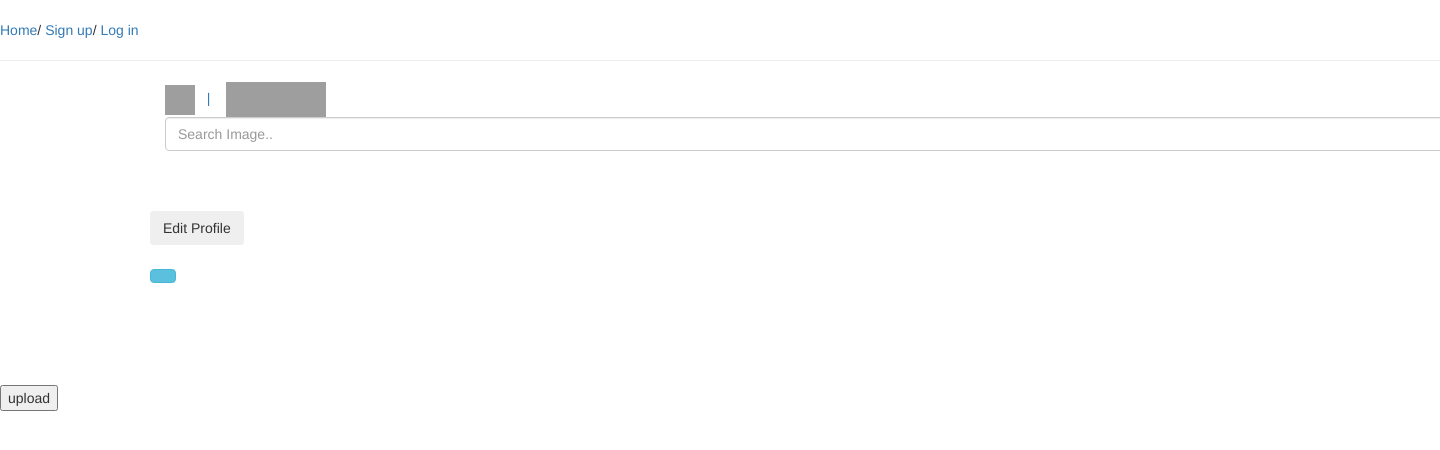
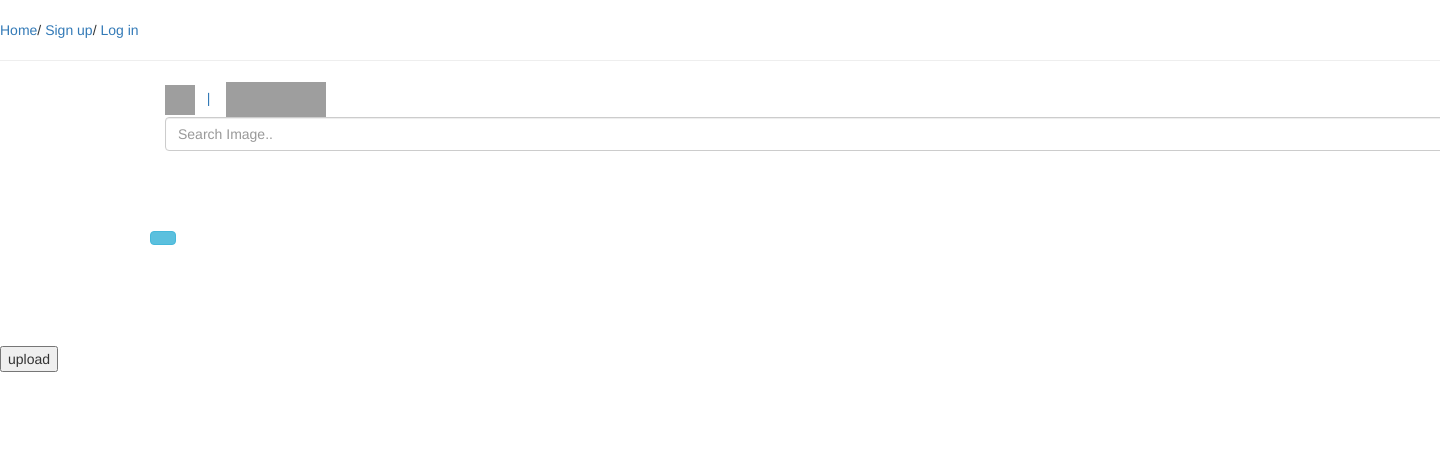
Before and after one commit to kelvinadeu/instagram, a Django app: page /home/ in a window 1440 px wide; the page is wider, and only the part inside the window is pictured. Shown: the top 450 px of that part. Run offline with Django 3.2, Linux system fonts and the light colour scheme; data that the repository does not hold is empty; some libraries are stand-ins or nearby versions; grey boxes are pictures that could not be loaded.

Commit message:
add changes to home.html

```diff
--- a/map/templates/home.html
+++ b/map/templates/home.html
@@ -10,7 +10,7 @@
 
   <img id="img" src="" alt="">
   <h1 id="profile_h">{{user.username}}</h1>
-  <button id="button_h" type="button" class="btn btn-outline-secondary">Edit Profile</button>
+  <!-- <button id="button_h" type="button" class="btn btn-outline-secondary">Edit Profile</button> -->
   <i id="fa_h" style="font-size:24px" class="fa fa-cog" aria-hidden="true"></i>
   <div id="block">
     <!-- <p id="p_h"><strong>2</strong> posts</p>
```
